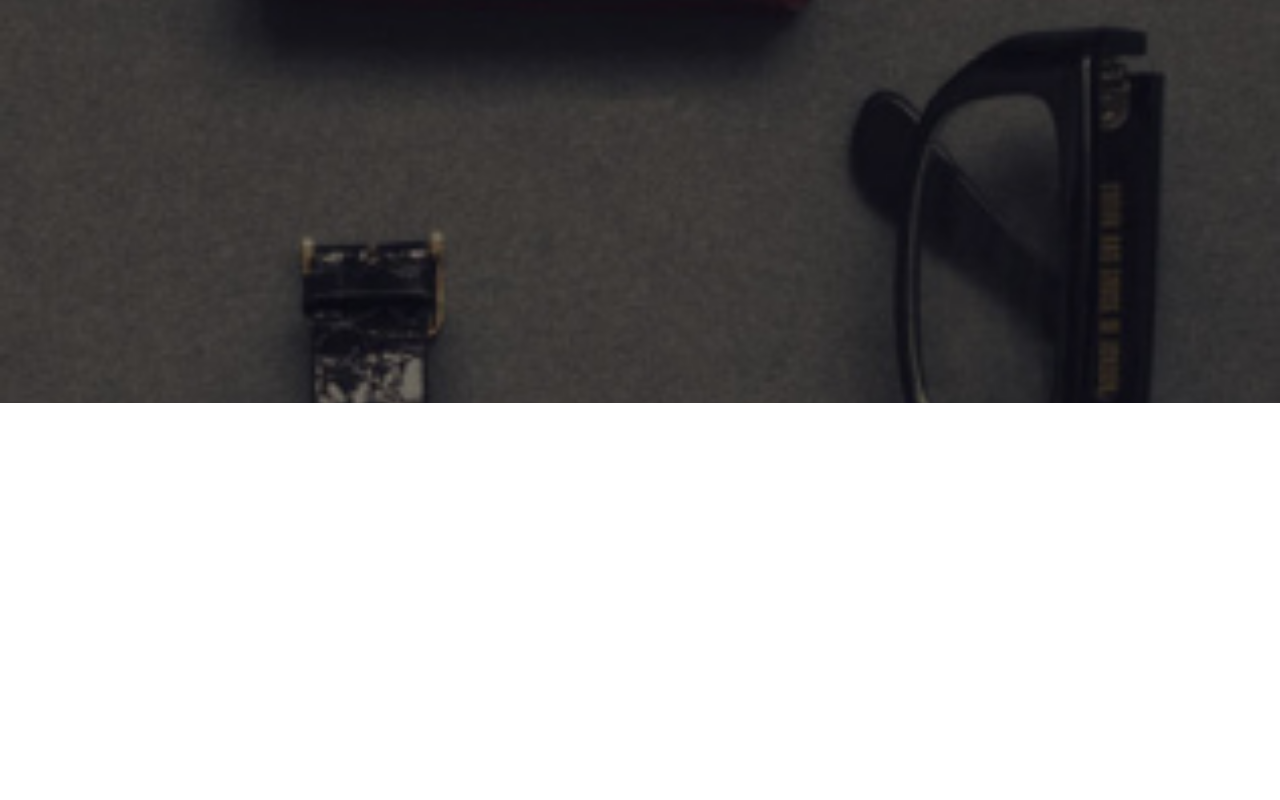
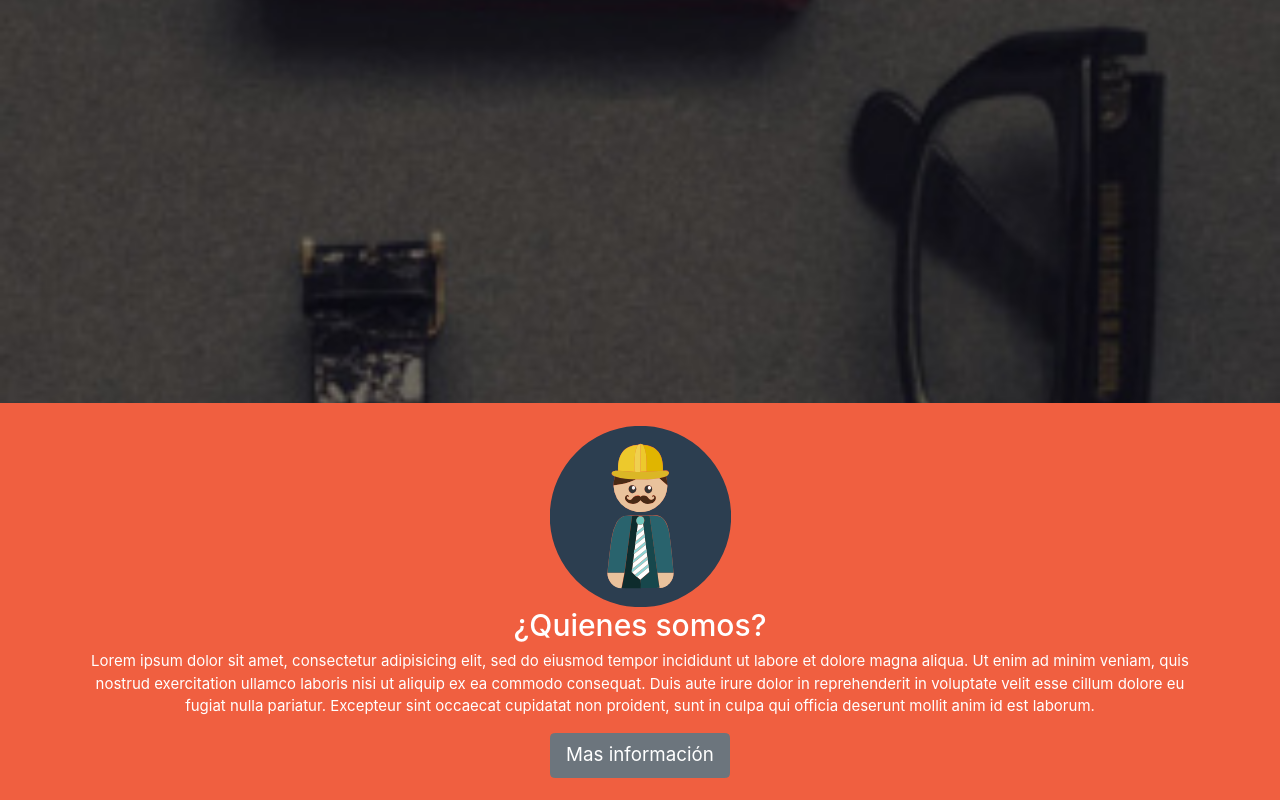
Before and after one commit to edisonmamian/tutorial_bootstrap4, a plain HTML site: page proyecto/index.html in a window 1280 px wide. Shown: the part 397-1197 px from the top of the page. Before the commit the page ends 800 px from the top, so only its background shows below. Drawn offline with Linux system fonts and the light colour scheme.

Commit message:
seccion quienes somos

```diff
--- a/proyecto/css/estilos.css
+++ b/proyecto/css/estilos.css
@@ -1,8 +1,8 @@
-/*Estilos bloque bienvenidos */
 html {
   font-size: 15px;
 }
 
+/*Estilos bloque bienvenidos */
 .bienvenidos {
   background: url("../images/fondo-bienvenidos.jpg");
   background-size: cover;
@@ -57,3 +57,9 @@ html {
   background-color: #f17f66;
   border-color: #f05f40;
 }
+
+/*Estilos bloque quienes somos */
+.quienes-somos {
+  background-color: #f05f40;
+  color: #ffffff;
+}
--- a/proyecto/index.html
+++ b/proyecto/index.html
@@ -61,6 +61,17 @@
       </div>
     </section>
 
+    <section class="quienes-somos py-4">
+      <div class="container text-center">
+        <img src="images/nosotros.svg" alt="Nosotros" width="181px" class="img-fluid ">
+        <h2>¿Quienes somos?</h2>
+        <p>
+          Lorem ipsum dolor sit amet, consectetur adipisicing elit, sed do eiusmod tempor incididunt ut labore et dolore magna aliqua. Ut enim ad minim veniam, quis nostrud exercitation ullamco laboris nisi ut aliquip ex ea commodo consequat. Duis aute irure dolor in reprehenderit in voluptate velit esse cillum dolore eu fugiat nulla pariatur. Excepteur sint occaecat cupidatat non proident, sunt in culpa qui officia deserunt mollit anim id est laborum.
+        </p>
+        <a href="#" class="btn btn-secondary btn-lg">Mas información </a>
+      </div>
+    </section>
+
     <!--  Query first, then Popper.js, then Bootstrap JS -->
     <script src="js/jquery.min.js"> </script>
     <script src="js/bootstrap.min.js"> </script>
```
